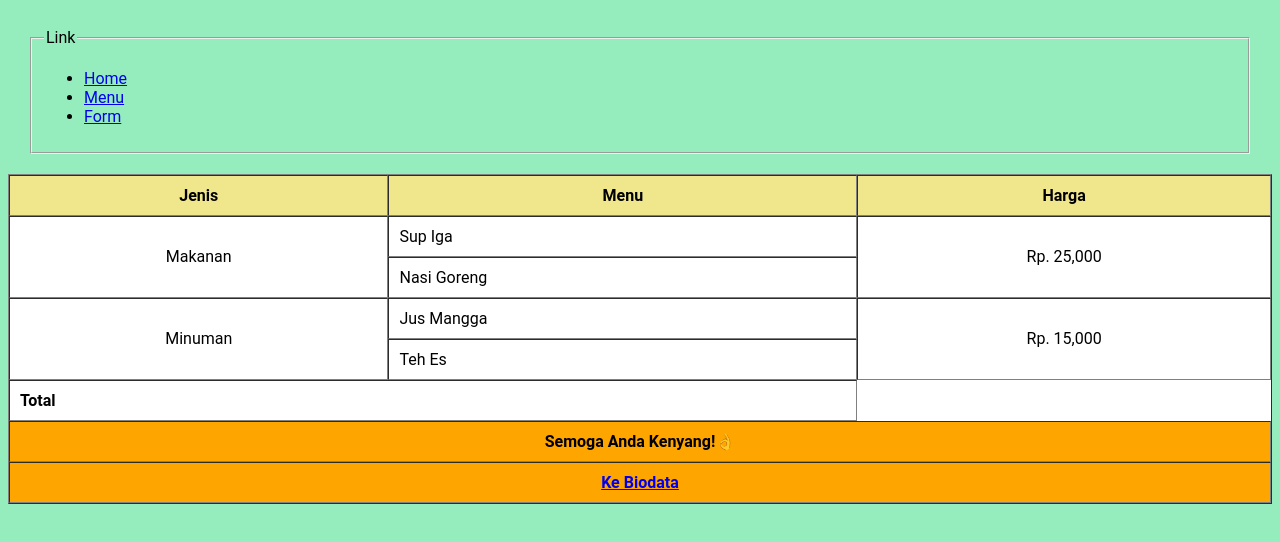
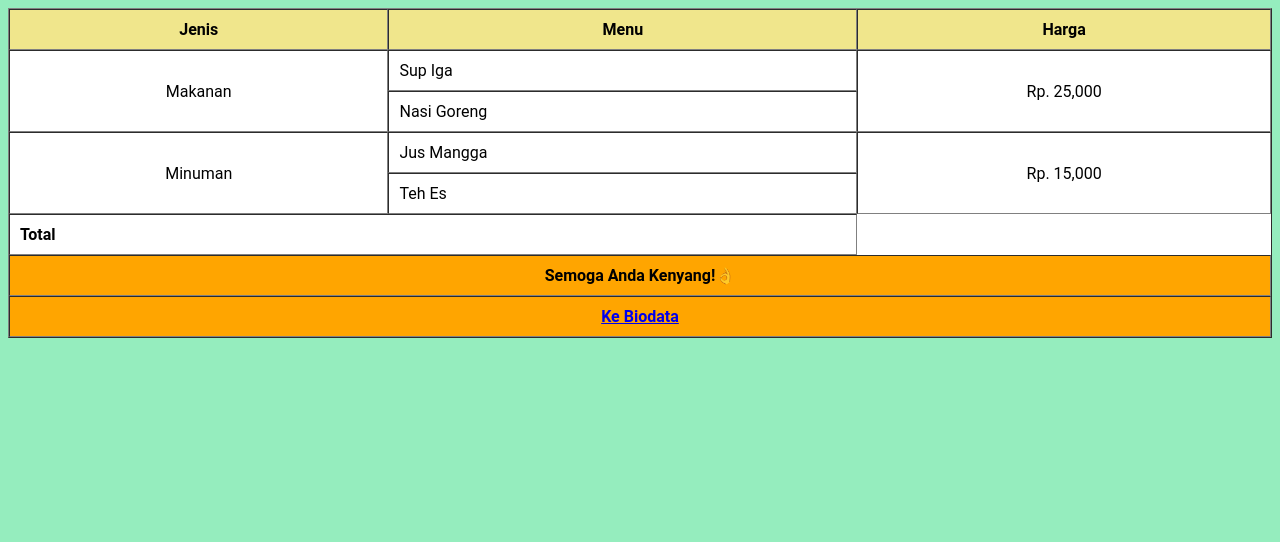
Before and after one commit to tengkuzainul/NF-latihan-web_design, a plain HTML site: page latihan2.html in a window 1280 px wide. Drawn offline with Linux system fonts and the light colour scheme.

Commit message:
belajar html

```diff
--- a/latihan2.html
+++ b/latihan2.html
@@ -7,27 +7,6 @@
   </head>
   <body bgcolor="#95EDBE">
     <font face="Roboto, sans-serif" color="#000">
-        <table
-      align="center"
-      border="0"
-      cellpadding="20"
-      width="100%"
-      cellspacing="0"
-    >
-      <tr>
-        <td>
-          <fieldset>
-            <legend>Link</legend>
-
-            <ul>
-              <li><a href="latihan1.html">Home</a></li>
-              <li><a href="latihan2.html">Menu</a></li>
-              <li><a href="latihan3.html">Form</a></li>
-            </ul>
-          </fieldset>
-        </td>
-      </tr>
-    </table>
     <table border="1" align="center"  cellpadding="10" cellspacing="0" width="100%" bgcolor="white">
       <thead bgcolor="khaki">
         <tr>
```
Also changed, not shown: footer.html (+1 -1 lines), index.html (+4 -2 lines), latihan1.html (+0 -21 lines), latihan3.html (+0 -21 lines), navbar.html (added, +17 -0 lines).
